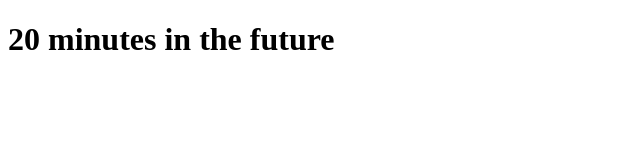
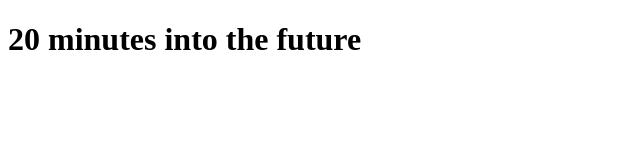
Before and after one commit to edisoncarter/edisoncarter.github.io, a plain HTML site: page index.html in a window 1280 px wide. Shown: the whole page, without its empty margins (0-640 px from the left). Drawn offline with Linux system fonts and the light colour scheme.

Commit message:
Update index.html

```diff
--- a/index.html
+++ b/index.html
@@ -1,6 +1,6 @@
 <!DOCTYPE html>
 <html>
 <body>
-<h1>20 minutes in the future</h1>
+<h1>20 minutes into the future</h1>
 </body>
 </html>
```
